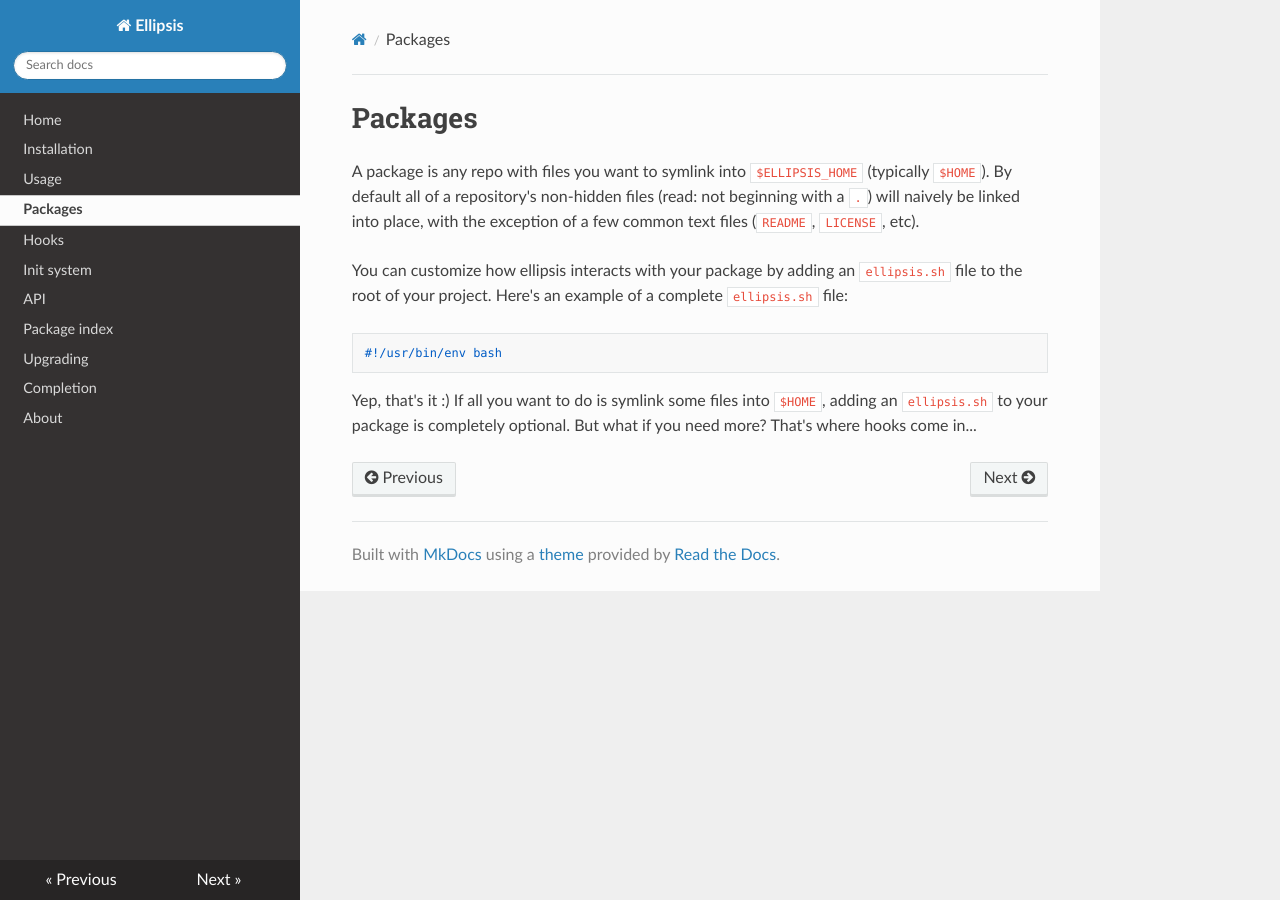
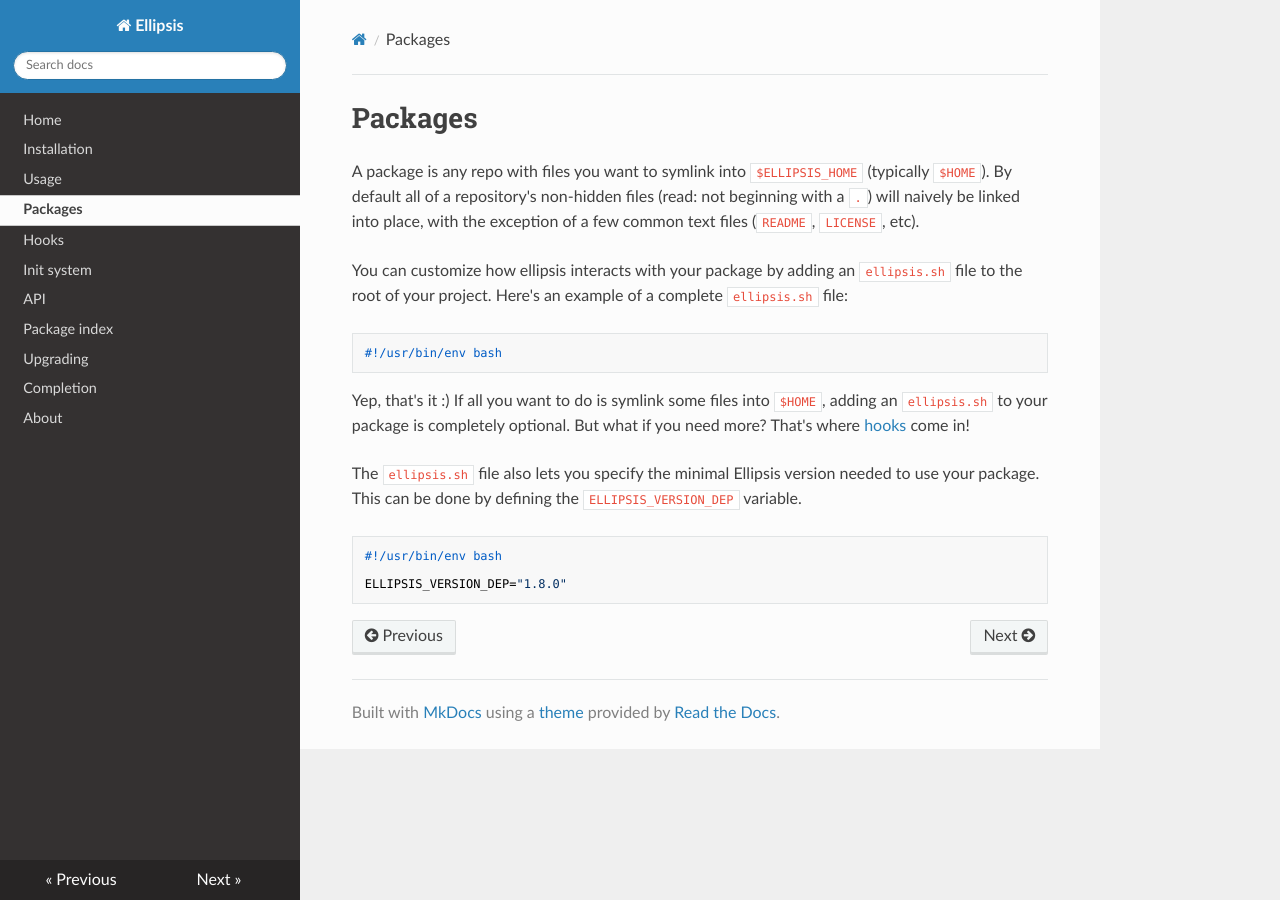
Before and after one commit to ellipsis/ellipsis, an MkDocs documentation site: the page built from docs/packages.md, in a window 1280 px wide. Built offline with MkDocs 1.6.1, drawn with Linux system fonts in a browser that asks for light colours; nearby versions of some CDN libraries; old or Windows-style settings are respelled for this version of MkDocs.

Commit message:
Auto check for ELLIPSIS_VERSION_DEP if defined

````diff
--- a/docs/packages.md
+++ b/docs/packages.md
@@ -15,4 +15,16 @@ You can customize how ellipsis interacts with your package by adding an
 
 Yep, that's it :) If all you want to do is symlink some files into `$HOME`,
 adding an `ellipsis.sh` to your package is completely optional. But what if you
-need more? That's where hooks come in...
+need more? That's where [hooks][hooks] come in!
+
+The `ellipsis.sh` file also lets you specify the minimal Ellipsis version
+needed to use your package. This can be done by defining the
+`ELLIPSIS_VERSION_DEP` variable.
+
+```bash
+#!/usr/bin/env bash
+
+ELLIPSIS_VERSION_DEP="1.8.0"
+```
+
+[hooks]:         hooks.md
````
Also changed, not shown: docs/hooks.md (+3 -1 lines), docs/init.md (+1 -1 lines), 2 other files.
